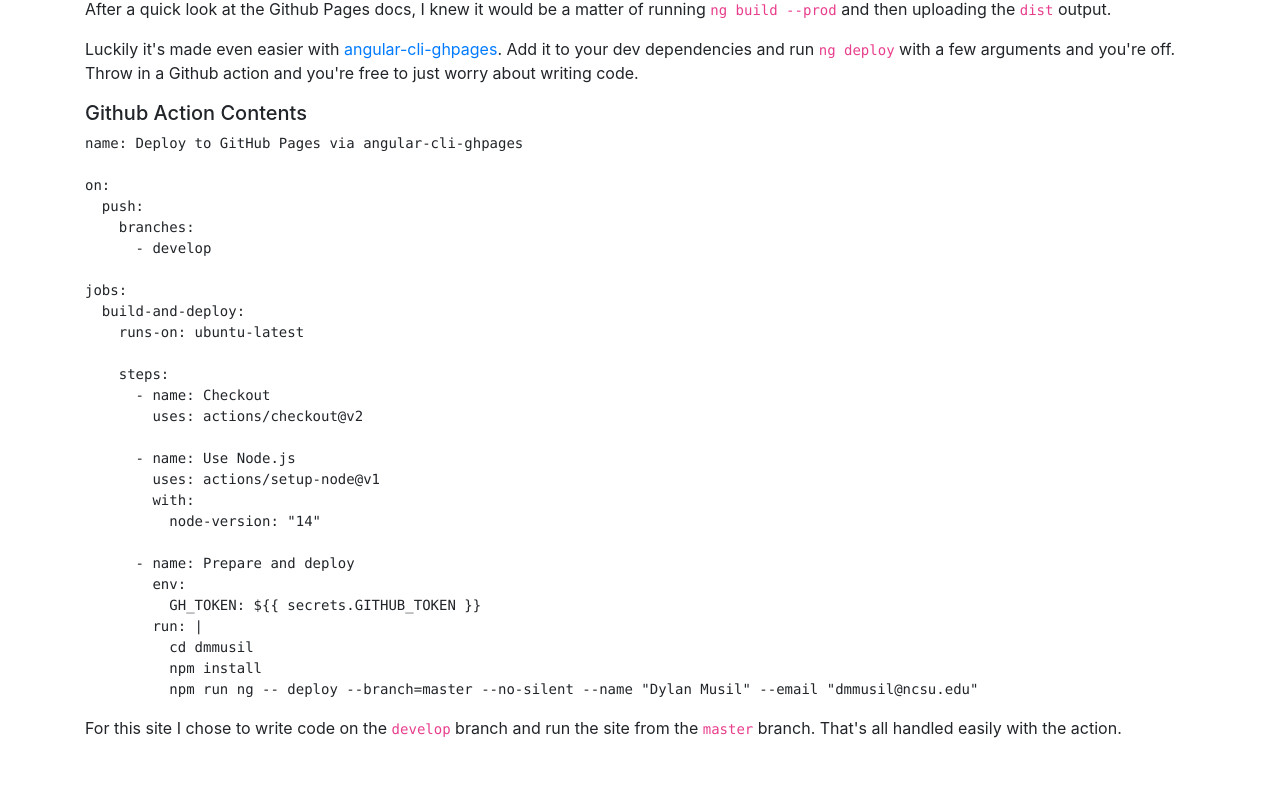
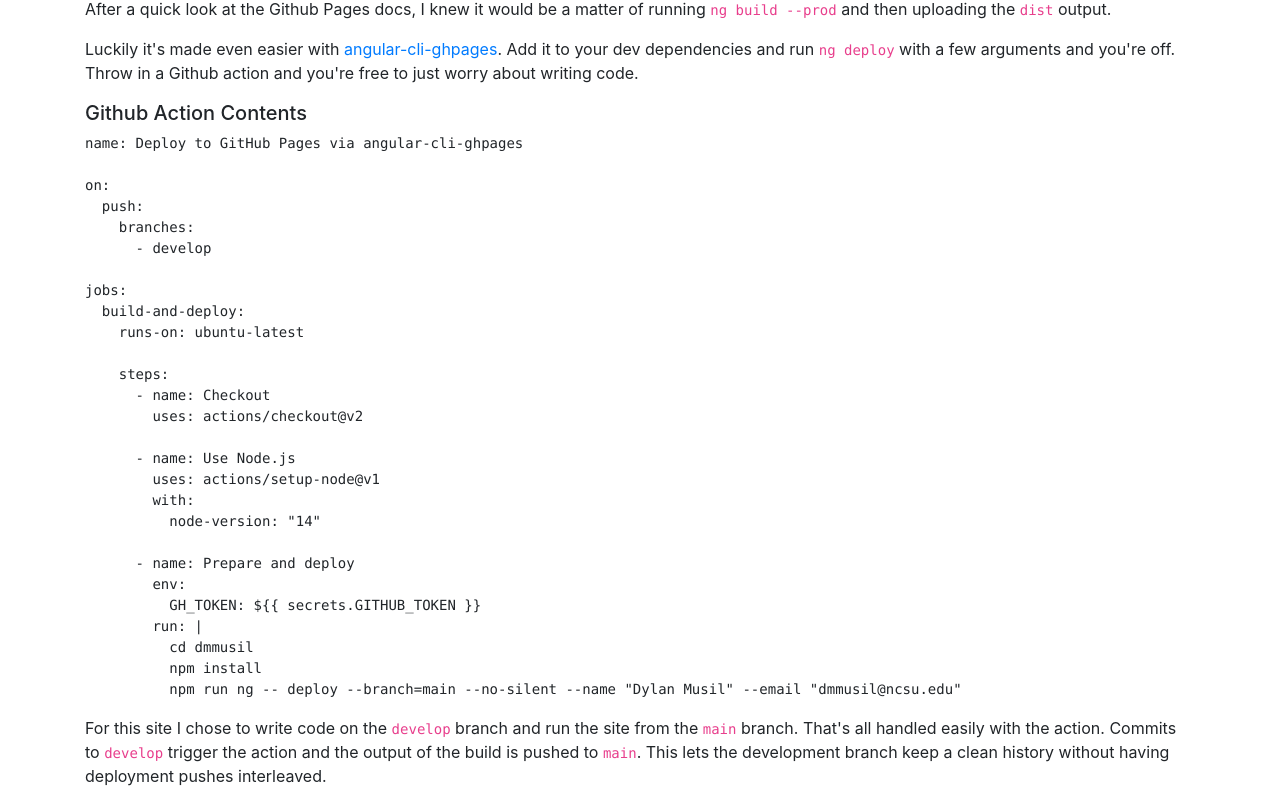
Before and after one commit to dmmusil/dmmusil.github.io, an Angular app in the folder dmmusil/: page / in a window 1280 px wide. Shown: the part 301-1105 px from the top of the page. Before the commit the page ends 1057 px from the top, so only its background shows below. Built offline with nearby package versions, Linux system fonts and the light colour scheme.

Commit message:
Rename master -> main

```diff
--- a/dmmusil/src/app/posts/angular-on-github-pages/angular-on-github-pages.component.html
+++ b/dmmusil/src/app/posts/angular-on-github-pages/angular-on-github-pages.component.html
@@ -54,10 +54,12 @@
         run: |
           cd dmmusil
           npm install
-          npm run ng -- deploy --branch=master --no-silent --name "Dylan Musil" --email "dmmusil@ncsu.edu"
+          npm run ng -- deploy --branch=main --no-silent --name "Dylan Musil" --email "dmmusil@ncsu.edu"
 </pre>
 <p>
   For this site I chose to write code on the <code>develop</code> branch and run
-  the site from the <code>master</code> branch. That's all handled easily with
-  the action.
+  the site from the <code>main</code> branch. That's all handled easily with the
+  action. Commits to <code>develop</code> trigger the action and the output of
+  the build is pushed to <code>main</code>. This lets the development branch
+  keep a clean history without having deployment pushes interleaved.
 </p>
```
